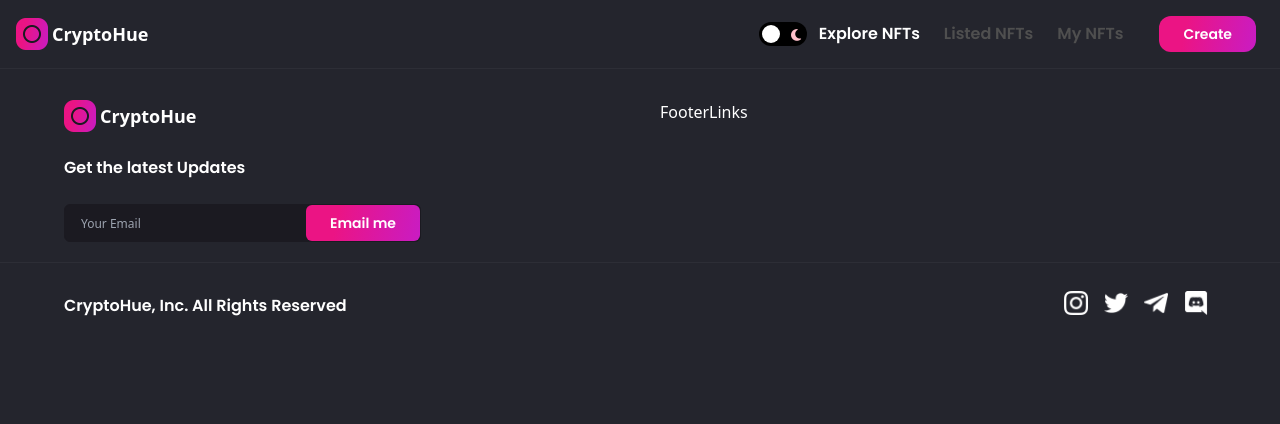
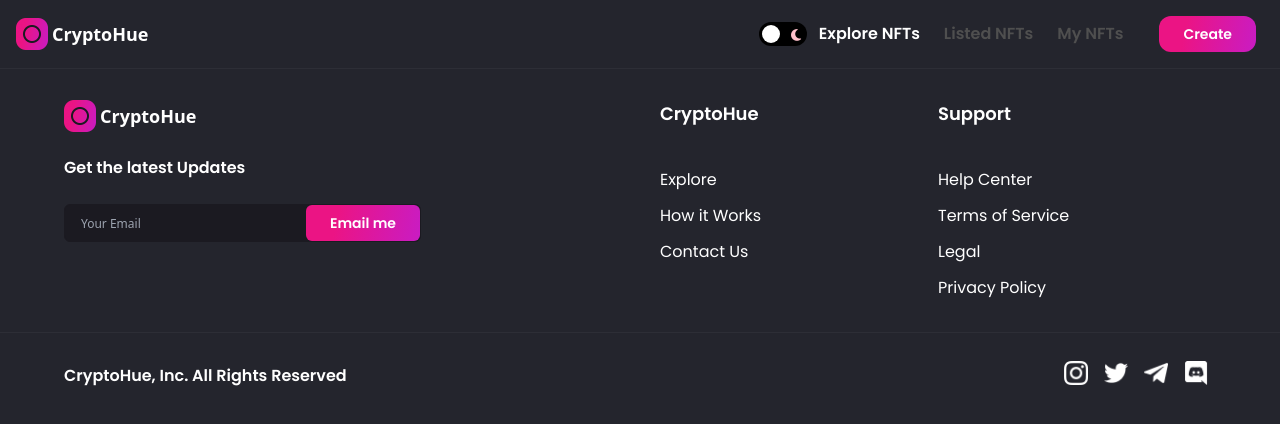
Before and after one commit to Jaumet91/nft-marketplace, a Next.js app: page / in a window 1280 px wide. Shown: the top 424 px of the page. Built offline with nearby package versions, Linux system fonts and the light colour scheme.

Commit message:
FooterLinks.tsx: donde implementing the component

```diff
--- a/components/Footer/Footer.tsx
+++ b/components/Footer/Footer.tsx
@@ -59,6 +59,15 @@ export const Footer = (props: Props) => {
             heading="CryptoHue"
             items={['Explore', 'How it Works', 'Contact Us']}
           />
+          <FooterLinks
+            heading="Support"
+            items={[
+              'Help Center',
+              'Terms of Service',
+              'Legal',
+              'Privacy Policy'
+            ]}
+          />
         </div>
       </div>
 
--- a/components/Footer/FooterLinks.tsx
+++ b/components/Footer/FooterLinks.tsx
@@ -1,5 +1,16 @@
 type Props = { heading: string; items: string[] }
 
-export const FooterLinks = ({ heading, items }: Props) => {
-  return <div>FooterLinks</div>
-}
+export const FooterLinks = ({ heading, items }: Props) => (
+  <div className="flex-1 items-start justify-start">
+    <h3 className="mb-10 font-poppins text-lg font-semibold text-nft-black-1 dark:text-white">
+      {heading}
+    </h3>
+    {items.map((item, i) => (
+      <p
+        key={i}
+        className="my-3 cursor-pointer font-poppins text-base font-normal text-nft-black-1 hover:text-nft-black-1 dark:text-white dark:hover:text-nft-gray-1">
+        {item}
+      </p>
+    ))}
+  </div>
+)
```
